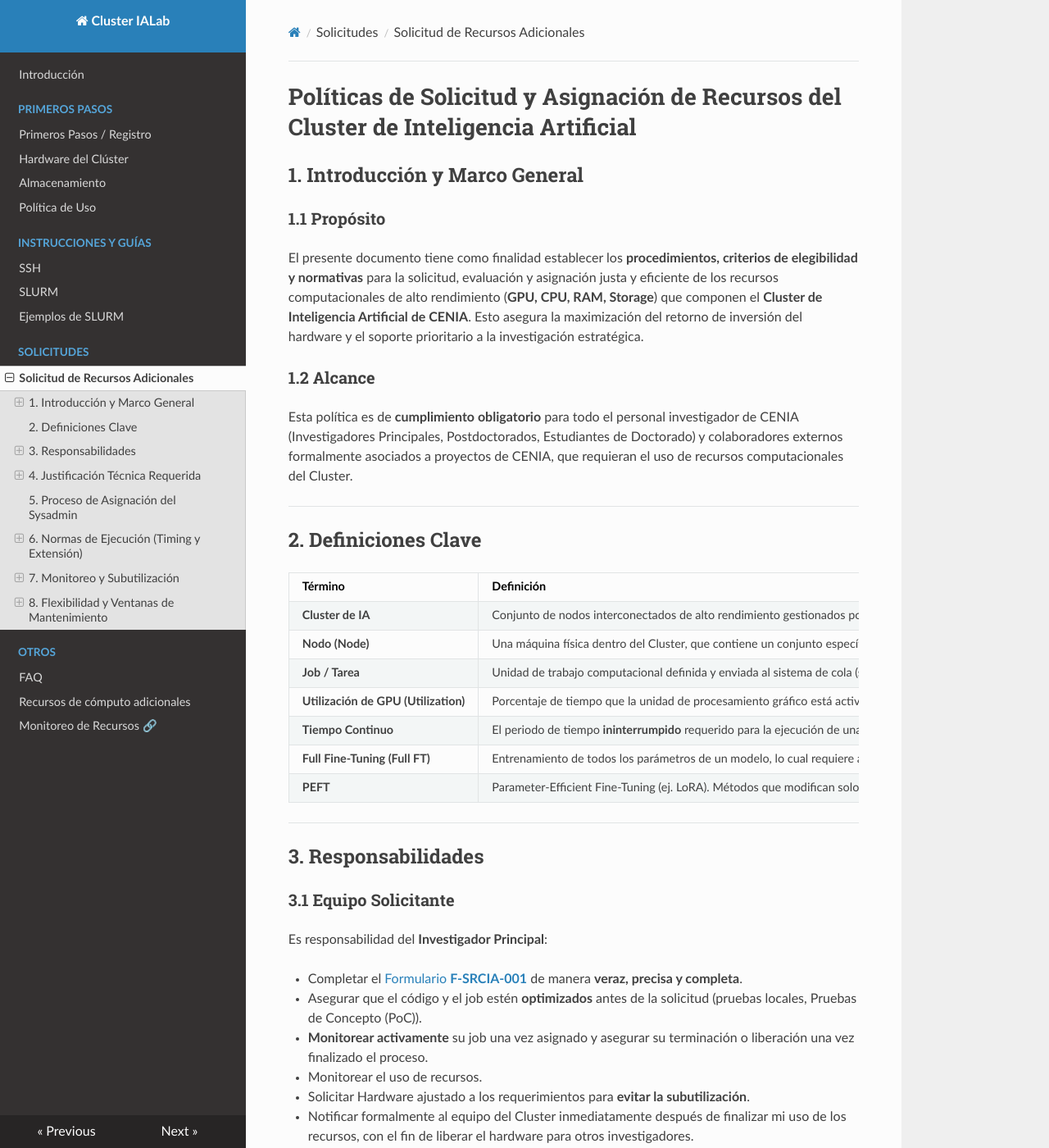
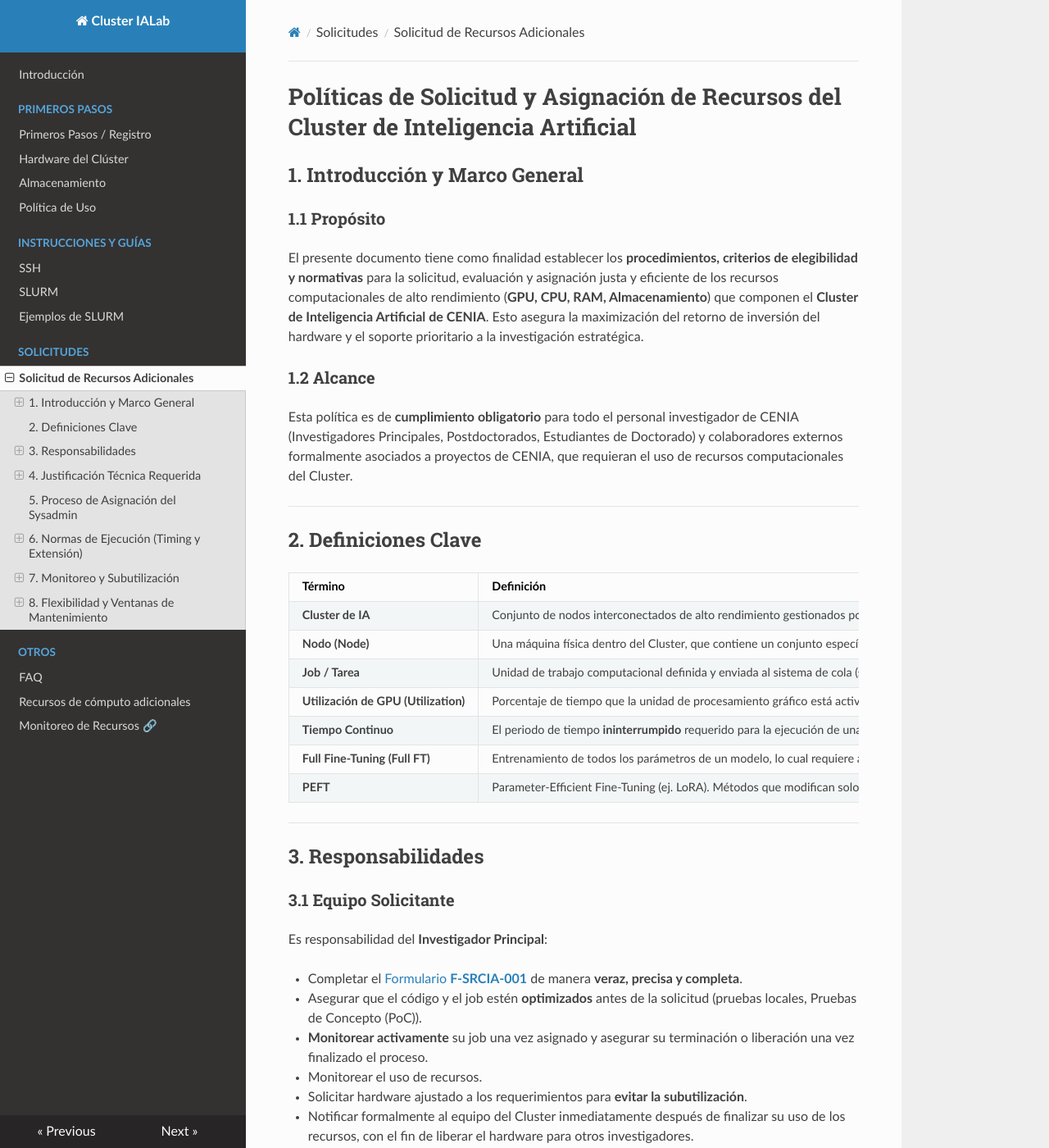
Before and after one commit to Sysadmins-CENIA/Cluster-IALab-Docs, an MkDocs documentation site: the page built from docs/additional_resources.md, in a window 1280 px wide and 1400 px high. Shown: the whole window at 82% size. Built offline with MkDocs 1.6.1, drawn with Linux system fonts in a browser that asks for light colours; nearby versions of some CDN libraries.

Commit message:
Fix typos across documentation
- onboarding: cluser -> clúster
- hardware: computo -> cómputo
- slurm: gpu/gpus -> GPU/GPUs in prose (code commands left as-is)
- additional_resources: Storage -> Almacenamiento, Hardware -> hardware
  (mid-sentence), and mi uso -> su uso (third-person consistency)

```diff
--- a/docs/additional_resources.md
+++ b/docs/additional_resources.md
@@ -3,7 +3,7 @@
 ## 1. Introducción y Marco General
 
 ### 1.1 Propósito
-El presente documento tiene como finalidad establecer los **procedimientos, criterios de elegibilidad y normativas** para la solicitud, evaluación y asignación justa y eficiente de los recursos computacionales de alto rendimiento (**GPU, CPU, RAM, Storage**) que componen el **Cluster de Inteligencia Artificial de CENIA**. Esto asegura la maximización del retorno de inversión del hardware y el soporte prioritario a la investigación estratégica.
+El presente documento tiene como finalidad establecer los **procedimientos, criterios de elegibilidad y normativas** para la solicitud, evaluación y asignación justa y eficiente de los recursos computacionales de alto rendimiento (**GPU, CPU, RAM, Almacenamiento**) que componen el **Cluster de Inteligencia Artificial de CENIA**. Esto asegura la maximización del retorno de inversión del hardware y el soporte prioritario a la investigación estratégica.
 
 ### 1.2 Alcance
 Esta política es de **cumplimiento obligatorio** para todo el personal investigador de CENIA (Investigadores Principales, Postdoctorados, Estudiantes de Doctorado) y colaboradores externos formalmente asociados a proyectos de CENIA, que requieran el uso de recursos computacionales del Cluster.
@@ -33,8 +33,8 @@ Es responsabilidad del **Investigador Principal**:
 * Asegurar que el código y el job estén **optimizados** antes de la solicitud (pruebas locales, Pruebas de Concepto (PoC)).
 * **Monitorear activamente** su job una vez asignado y asegurar su terminación o liberación una vez finalizado el proceso.
 * Monitorear el uso de recursos.
-* Solicitar Hardware ajustado a los requerimientos para **evitar la subutilización**.
-* Notificar formalmente al equipo del Cluster inmediatamente después de finalizar mi uso de los recursos, con el fin de liberar el hardware para otros investigadores.
+* Solicitar hardware ajustado a los requerimientos para **evitar la subutilización**.
+* Notificar formalmente al equipo del Cluster inmediatamente después de finalizar su uso de los recursos, con el fin de liberar el hardware para otros investigadores.
 
 ### 3.2 Equipo Sysadmin (Administración del Cluster)
 Es responsabilidad del **Equipo Sysadmin**:
```
Also changed, not shown: docs/hardware.md (+1 -1 lines), docs/instructions-and-guides/slurm.md (+1 -1 lines), docs/onboarding.md (+1 -1 lines).
